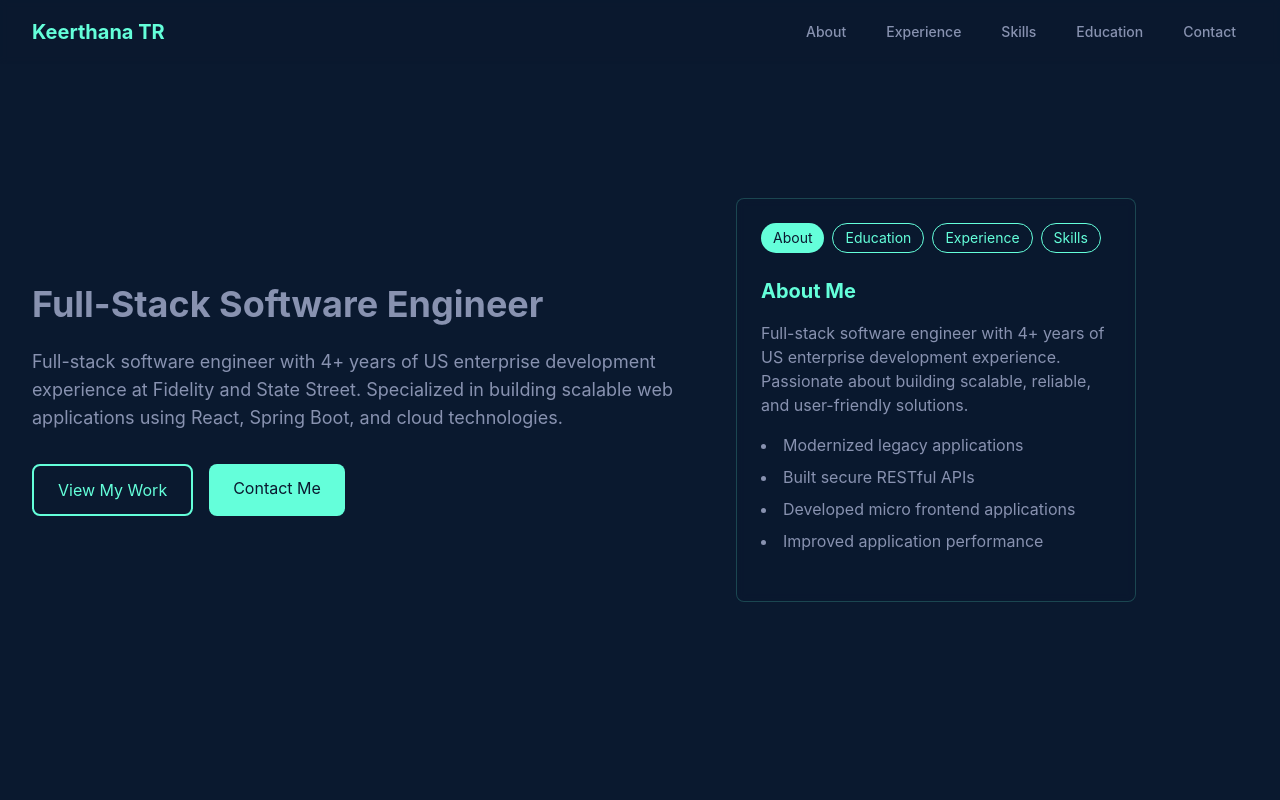
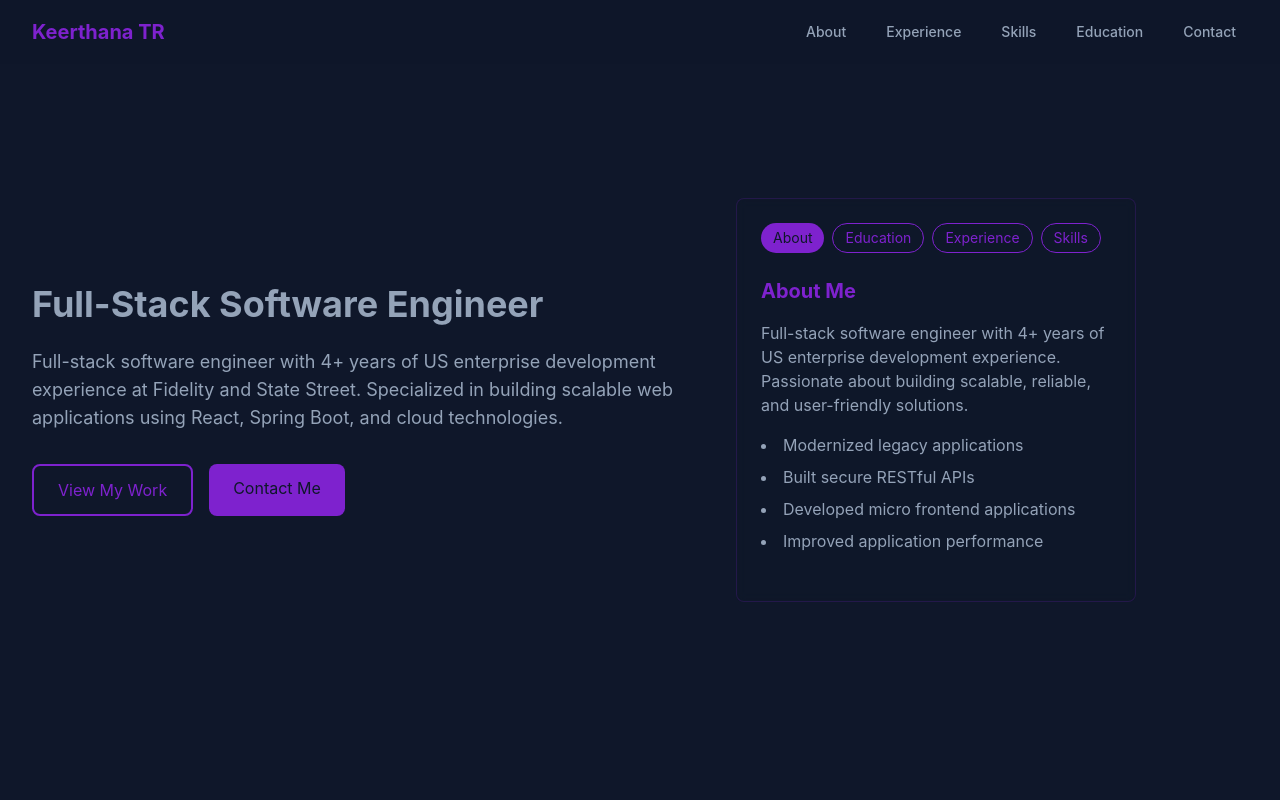
Before and after one commit to keerthana-ravi-thoddoon/myportfolio, a React (Create React App) app: page / in a window 1280 px wide. Shown: the top 800 px of the page. Built offline with nearby package versions, Linux system fonts and the light colour scheme.

Commit message:
style: Update color scheme to match modern dark theme with purple and blue accents

```diff
--- a/tailwind.config.js
+++ b/tailwind.config.js
@@ -6,10 +6,12 @@ module.exports = {
   theme: {
     extend: {
       colors: {
-        primary: '#0a192f',
-        secondary: '#64ffda',
-        textPrimary: '#ccd6f6',
-        textSecondary: '#8892b0',
+        primary: '#0F172A',
+        secondary: '#7E22CE',
+        accent: '#2563EB',
+        textPrimary: '#F8FAFC',
+        textSecondary: '#94A3B8',
+        accent2: '#4F46E5',
       },
     },
   },
```
